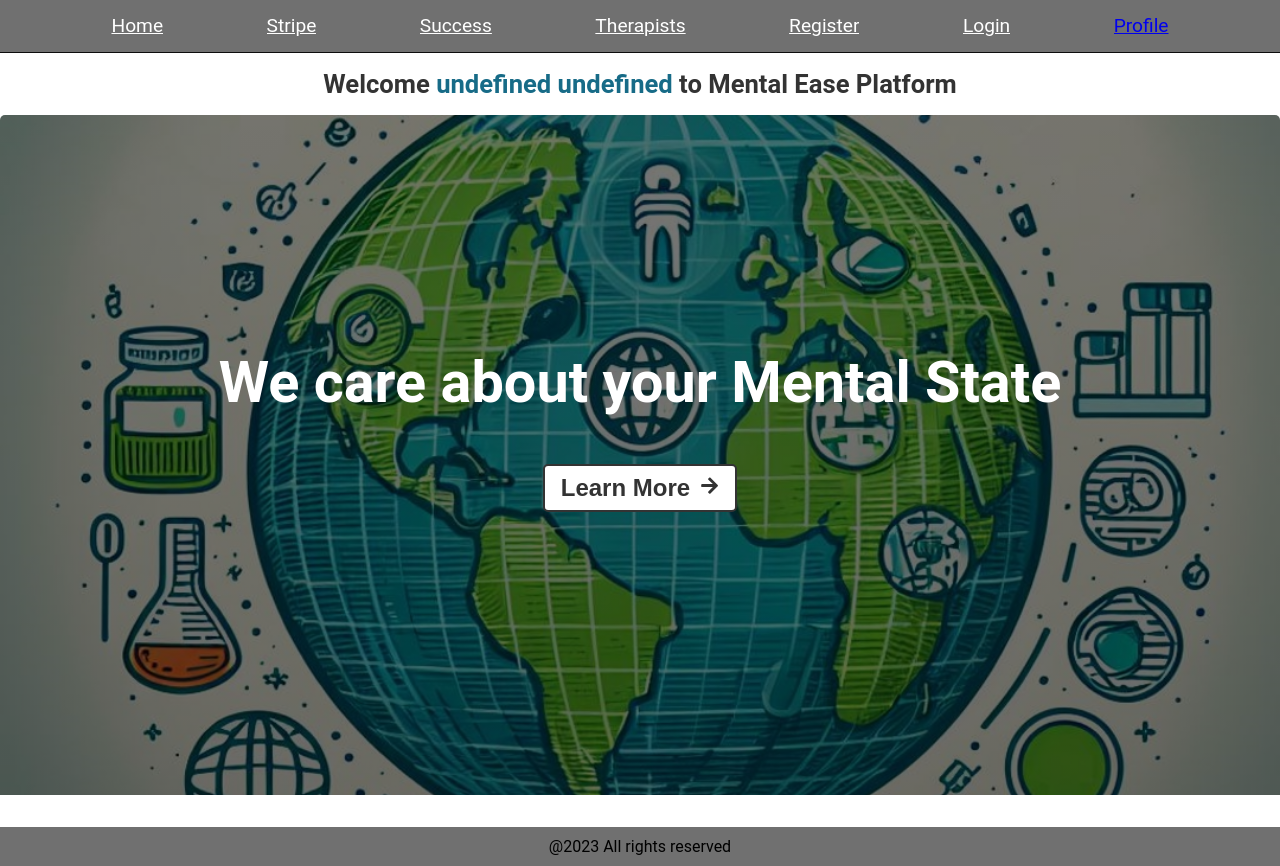
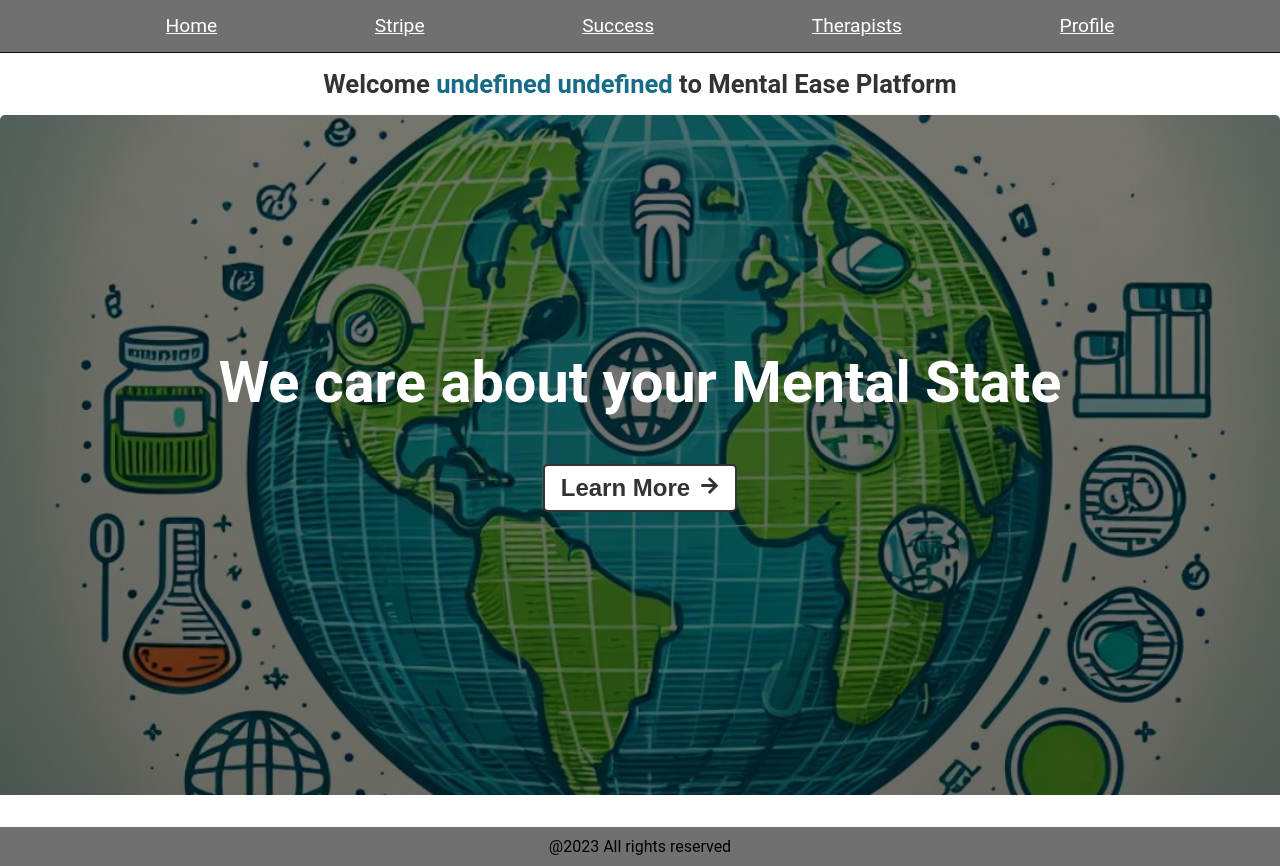
Before and after one commit to Team-TrailBlazers/Mental-Ease-Fronted, a React (Vite) app: page / in a window 1280 px wide. Built offline with nearby package versions, Linux system fonts and the light colour scheme.

Commit message:
navbar with user data to display

```diff
--- a/src/Components/NavBar/Navbar.jsx
+++ b/src/Components/NavBar/Navbar.jsx
@@ -5,9 +5,11 @@ import { Link } from "react-router-dom";
 import { FiAlignJustify } from "react-icons/fi";
 import { GrClose } from "react-icons/gr";
 import "./navbar.css";
+import { useSelector } from "react-redux";
 
 
 function Navbar() {
+  const userData = useSelector((state) => state.user.user);
   const [isOpen, setIsOpen] = useState(false);
 
   return (
@@ -17,10 +19,15 @@ function Navbar() {
       </div>
       <ul className={isOpen ? 'open' : ''}>
 
+
+
         <li>
           <Link to="/" onClick={() => setIsOpen(false)} style={{color: "white"}}>Home</Link>
         </li>
 
+        {
+          userData && (
+            <>
              <li>
           <Link to="/stripe" onClick={() => setIsOpen(false)} style={{color: "white"}}>Stripe</Link>
         </li>
@@ -33,18 +40,33 @@ function Navbar() {
           <Link to="/therapists" onClick={() => setIsOpen(false)} style={{color: "white"}}>Therapists</Link>
         </li>
 
+            </>
+          )
+        }
+
+
+        {
+          userData ? (
+            <li>
+            <Link to="/profile" onClick={() => setIsOpen(false)} style={{color: "white"}}>Profile</Link>
+          </li>
+
+          ) : (
+            <>
             <li>
             <Link to="/auth/register" onClick={() => setIsOpen(false)} style={{color: "white"}} >Register</Link>
           </li>
 
           <li>
-          <Link to="/auth/login" onClick={() => setIsOpen(false)} style={{color: "white"}} >Login</Link>
+            <Link to="/auth/login"  style={{color: "white"}} >Login</Link>
           </li>
+          </>
+          )
+        }
 
 
-        <li>
-          <Link to="/profile">Profile</Link>
-        </li>
+
+
 
       </ul>
     </nav>
--- a/src/Pages/Home/Home.jsx
+++ b/src/Pages/Home/Home.jsx
@@ -4,6 +4,7 @@ import { useSelector } from "react-redux";
 import { useNavigate } from "react-router-dom";
 import Footer from "../../Components/Footer/Footer";
 import { FaArrowRight } from "react-icons/fa";
+
 
 
 
```
Lines whose indentation alone changed are shown as unchanged.
